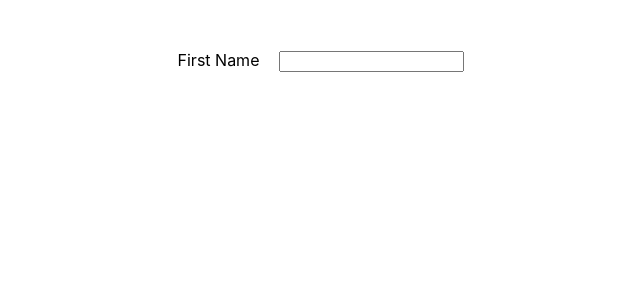
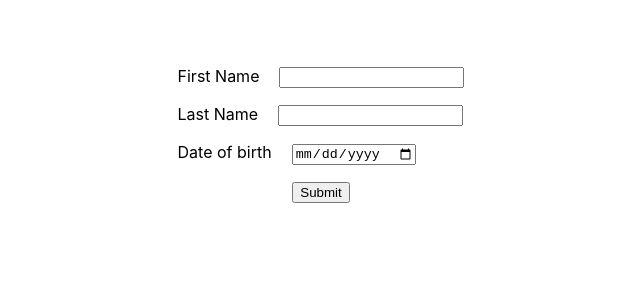
Before and after one commit to Saoa35/nks, a React (Create React App) app: page / in a window 1280 px wide. Shown: the top 300 px of the page, without its empty margins (319-959 px from the left). Built offline with nearby package versions, Linux system fonts and the light colour scheme.

Commit message:
added className='submitButton'

```diff
--- a/src/Components/App/App.css
+++ b/src/Components/App/App.css
@@ -5,6 +5,10 @@
   margin-top: 50px;
 }
 
+.submitButton {
+  text-align: center;
+}
+
 label {
   margin-right: 20px;
 }
--- a/src/Components/Form/Form.js
+++ b/src/Components/Form/Form.js
@@ -9,6 +9,7 @@ class Form extends React.Component {
     constructor(props) {
         super(props);
         this.handleChange = this.handleChange.bind(this);
+        this.handleSubmit = this.handleSubmit.bind(this);
     }
 
     handleChange(e) {
@@ -19,14 +20,36 @@ class Form extends React.Component {
         })
     }
 
+    handleSubmit(e) {
+
+        e.preventDefault();
+        console.log(this.state.value);
+    }
+
+
     render() {
 
         return(
 
             <div>
-                <form>
+                <form onSubmit={this.handleSubmit}>
+                    <p>
                     <label>First Name</label>
                     <input type='text' value={this.state.value} onChange={this.handleChange}></input>
+                    </p>
+                    <p>
+                    <label>Last Name</label>
+                    <input type='text' value={this.state.value} onChange={this.handleChange}></input>
+                    </p>
+                    <p>
+                    <label>Date of birth</label>
+                    <input type='date' value={this.state.value} onChange={this.handleChange}></input>
+                    </p>
+                    <p className='submitButton'>
+                        <button>
+                            Submit
+                        </button>
+                    </p>
                 </form>
             </div>
 
```
